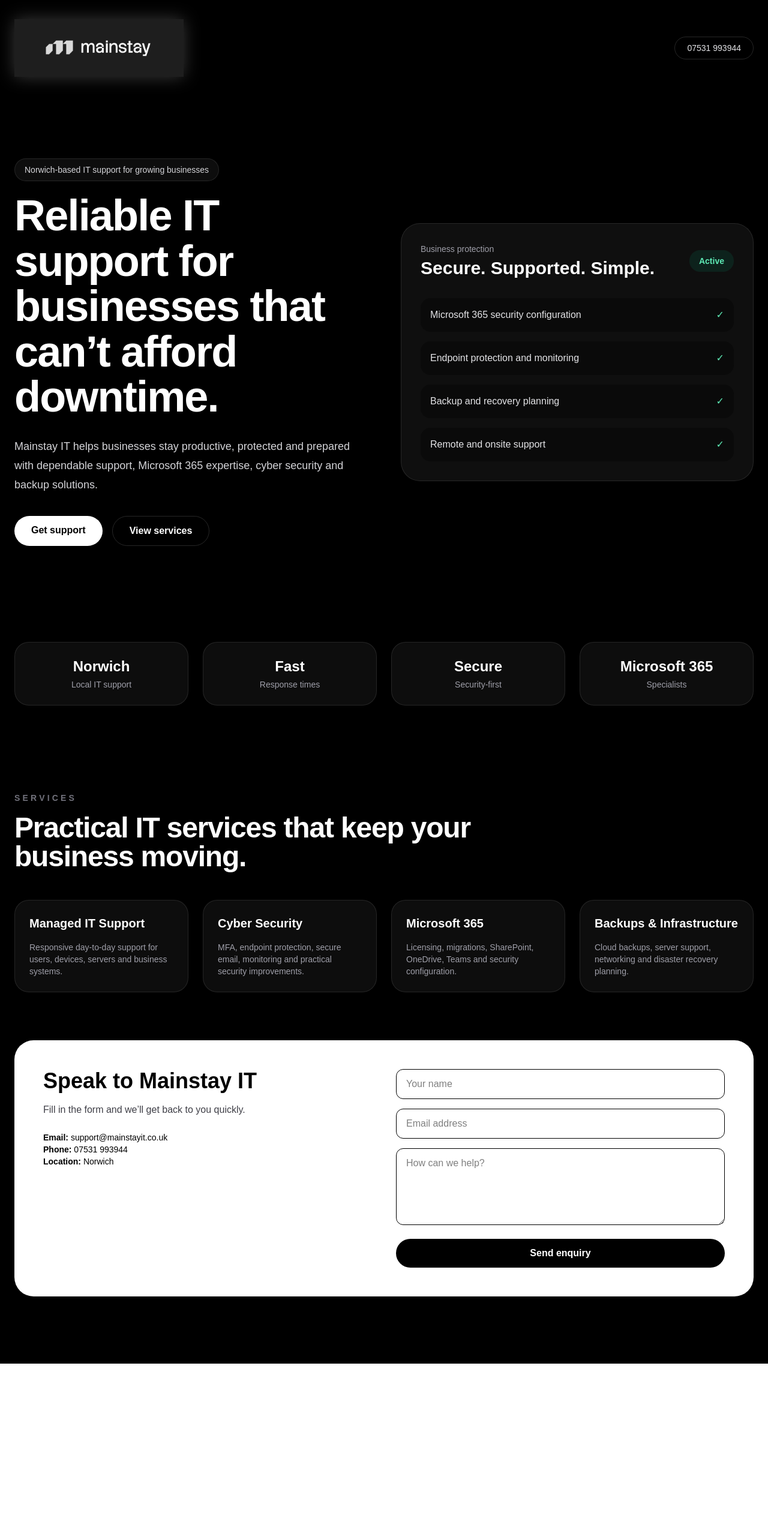
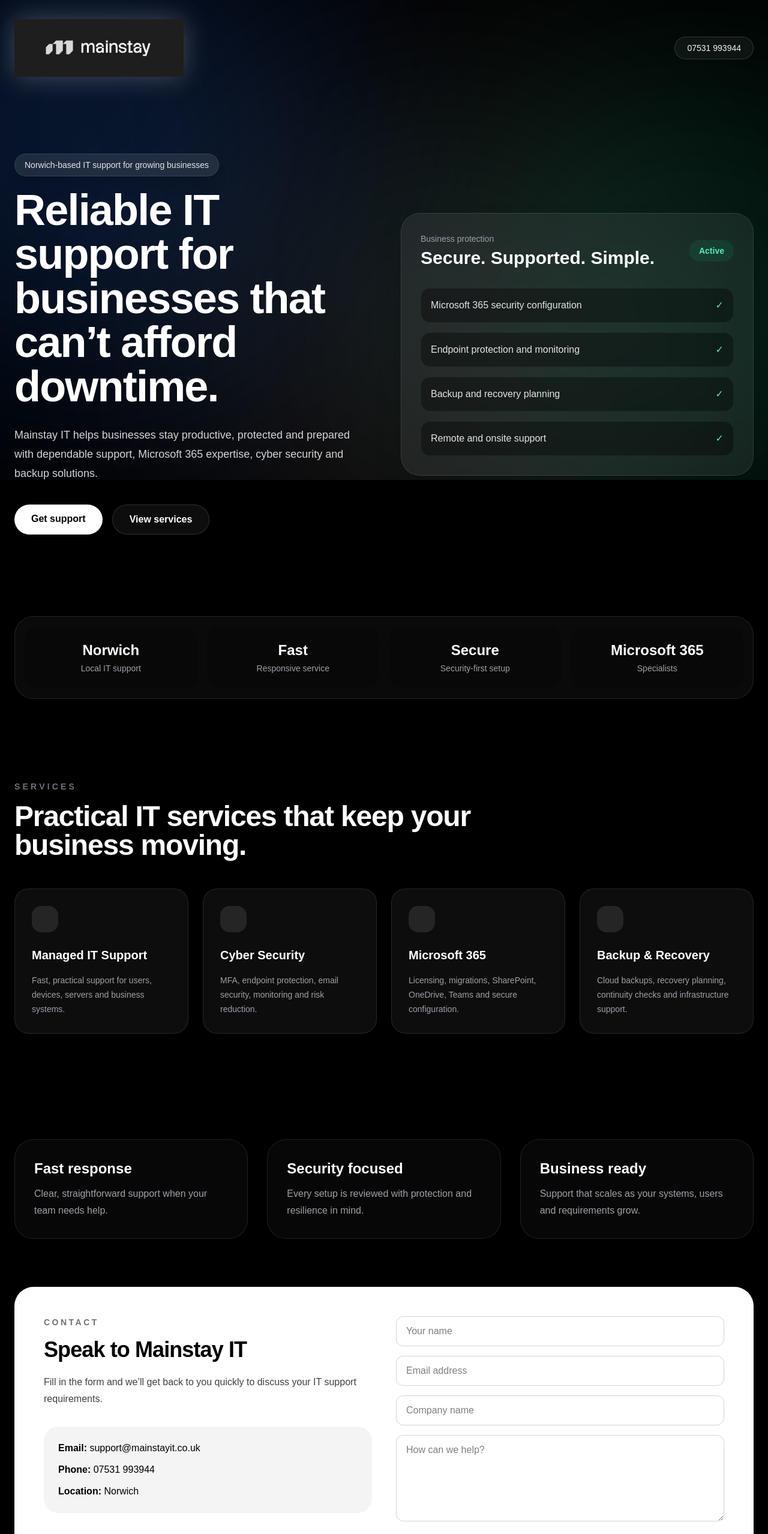
Before and after one commit to MainstayITLtd/mainstay-it, a Next.js app: page / in a window 1280 px wide. Shown: the top 2557 px of the page at 60% size. Before the commit the page ends 2273 px from the top, so only its background shows below. Built offline with nearby package versions, Linux system fonts and the light colour scheme.

Commit message:
Premium animated background

```diff
--- a/app/page.tsx
+++ b/app/page.tsx
@@ -1,47 +1,55 @@
 export default function Home() {
   const services = [
-    ["Managed IT Support", "Responsive day-to-day support for users, devices, servers and business systems."],
-    ["Cyber Security", "MFA, endpoint protection, secure email, monitoring and practical security improvements."],
-    ["Microsoft 365", "Licensing, migrations, SharePoint, OneDrive, Teams and security configuration."],
-    ["Backups & Infrastructure", "Cloud backups, server support, networking and disaster recovery planning."],
+    ["Managed IT Support", "Fast, practical support for users, devices, servers and business systems."],
+    ["Cyber Security", "MFA, endpoint protection, email security, monitoring and risk reduction."],
+    ["Microsoft 365", "Licensing, migrations, SharePoint, OneDrive, Teams and secure configuration."],
+    ["Backup & Recovery", "Cloud backups, recovery planning, continuity checks and infrastructure support."],
+  ];
+
+  const trust = [
+    ["Norwich", "Local IT support"],
+    ["Fast", "Responsive service"],
+    ["Secure", "Security-first setup"],
+    ["Microsoft 365", "Specialists"],
   ];
 
   return (
     <main className="relative min-h-screen overflow-hidden bg-black text-white">
-
-      {/* 🔥 Animated background */}
-      <div className="pointer-events-none fixed inset-0 -z-10 overflow-hidden">
-        <div className="absolute left-[-10%] top-[-10%] h-[500px] w-[500px] animate-pulse rounded-full bg-white/10 blur-[120px]" />
-        <div className="absolute right-[-10%] top-[30%] h-[450px] w-[450px] animate-pulse rounded-full bg-blue-500/10 blur-[140px]" />
-        <div className="absolute bottom-[-15%] left-[35%] h-[500px] w-[500px] animate-pulse rounded-full bg-emerald-500/10 blur-[150px]" />
+      {/* Premium animated background */}
+      <div className="pointer-events-none fixed inset-0 z-0 overflow-hidden">
+        <div className="absolute left-[-20%] top-[-20%] h-[800px] w-[800px] animate-pulse rounded-full bg-blue-500/20 blur-[170px]" />
+        <div className="absolute right-[-20%] top-[15%] h-[760px] w-[760px] animate-pulse rounded-full bg-emerald-400/15 blur-[180px]" />
+        <div className="absolute bottom-[-25%] left-[25%] h-[850px] w-[850px] animate-pulse rounded-full bg-white/10 blur-[190px]" />
+        <div className="absolute inset-0 bg-[linear-gradient(rgba(255,255,255,0.035)_1px,transparent_1px),linear-gradient(90deg,rgba(255,255,255,0.035)_1px,transparent_1px)] bg-[size:72px_72px] opacity-20" />
       </div>
 
-      <div className="mx-auto max-w-7xl px-6 py-8">
-
+      <div className="relative z-10 mx-auto max-w-7xl px-6 py-8">
         {/* Header */}
         <header className="mb-24 flex items-center justify-between">
-          <img
-            src="/Logo%20290426.jpeg"
-            className="h-20 w-auto drop-shadow-[0_0_14px_rgba(255,255,255,0.22)] md:h-24"
-            alt="Mainstay IT"
-          />
+          <a href="#" aria-label="Mainstay IT home">
+            <img
+              src="/Logo%20290426.jpeg"
+              className="h-20 w-auto drop-shadow-[0_0_22px_rgba(255,255,255,0.25)] md:h-24"
+              alt="Mainstay IT"
+            />
+          </a>
 
           <a
             href="tel:07531993944"
-            className="rounded-full border border-white/15 px-5 py-2 text-sm text-zinc-200 hover:bg-white hover:text-black"
+            className="rounded-full border border-white/15 bg-white/5 px-5 py-2 text-sm font-medium text-zinc-100 backdrop-blur hover:bg-white hover:text-black"
           >
             07531 993944
           </a>
         </header>
 
         {/* Hero */}
-        <section className="grid items-center gap-14 pb-24 pt-10 lg:grid-cols-2">
+        <section className="grid items-center gap-14 pb-24 pt-8 lg:grid-cols-2">
           <div>
-            <p className="mb-5 inline-flex rounded-full border border-white/10 bg-white/5 px-4 py-2 text-sm text-zinc-300">
+            <p className="mb-5 inline-flex rounded-full border border-white/10 bg-white/10 px-4 py-2 text-sm text-zinc-200 shadow-xl backdrop-blur">
               Norwich-based IT support for growing businesses
             </p>
 
-            <h1 className="max-w-4xl text-6xl font-bold leading-[1.05] tracking-tight md:text-7xl">
+            <h1 className="max-w-5xl text-6xl font-bold leading-[1.02] tracking-tight md:text-7xl">
               Reliable IT support for businesses that can’t afford downtime.
             </h1>
 
@@ -52,21 +60,21 @@ export default function Home() {
             <div className="mt-9 flex flex-col gap-4 sm:flex-row">
               <a
                 href="#contact"
-                className="rounded-full bg-white px-7 py-3 text-center font-semibold text-black hover:bg-zinc-200"
+                className="rounded-full bg-white px-7 py-3 text-center font-semibold text-black shadow-xl hover:bg-zinc-200"
               >
                 Get support
               </a>
               <a
                 href="#services"
-                className="rounded-full border border-white/15 px-7 py-3 text-center font-semibold text-white hover:bg-white/10"
+                className="rounded-full border border-white/15 bg-white/5 px-7 py-3 text-center font-semibold text-white backdrop-blur hover:bg-white/10"
               >
                 View services
               </a>
             </div>
           </div>
 
-          <div className="rounded-[2rem] border border-white/10 bg-white/[0.06] p-8 shadow-2xl backdrop-blur">
-            <div className="mb-8 flex items-center justify-between">
+          <div className="rounded-[2rem] border border-white/10 bg-white/[0.07] p-8 shadow-2xl backdrop-blur-xl">
+            <div className="mb-8 flex items-center justify-between gap-6">
               <div>
                 <p className="text-sm text-zinc-400">Business protection</p>
                 <p className="mt-1 text-3xl font-bold">Secure. Supported. Simple.</p>
@@ -83,7 +91,10 @@ export default function Home() {
                 "Backup and recovery planning",
                 "Remote and onsite support",
               ].map((item) => (
-                <div key={item} className="flex items-center justify-between rounded-2xl bg-black/35 p-4">
+                <div
+                  key={item}
+                  className="flex items-center justify-between rounded-2xl border border-white/5 bg-black/35 p-4"
+                >
                   <span className="text-zinc-200">{item}</span>
                   <span className="text-emerald-300">✓</span>
                 </div>
@@ -92,16 +103,11 @@ export default function Home() {
           </div>
         </section>
 
-        {/* Trust */}
-        <section className="py-16">
-          <div className="grid gap-6 md:grid-cols-4 text-center">
-            {[
-              ["Norwich", "Local IT support"],
-              ["Fast", "Response times"],
-              ["Secure", "Security-first"],
-              ["Microsoft 365", "Specialists"],
-            ].map(([title, text]) => (
-              <div key={title} className="rounded-3xl border border-white/10 bg-white/[0.05] p-6">
+        {/* Trust bar */}
+        <section className="py-10">
+          <div className="grid gap-4 rounded-[2rem] border border-white/10 bg-white/[0.04] p-4 backdrop-blur md:grid-cols-4">
+            {trust.map(([title, text]) => (
+              <div key={title} className="rounded-3xl bg-black/25 p-6 text-center">
                 <p className="text-2xl font-bold">{title}</p>
                 <p className="mt-1 text-sm text-zinc-400">{text}</p>
               </div>
@@ -110,7 +116,7 @@ export default function Home() {
         </section>
 
         {/* Services */}
-        <section id="services" className="py-20">
+        <section id="services" className="py-24">
           <p className="text-sm font-semibold uppercase tracking-[0.3em] text-zinc-500">
             Services
           </p>
@@ -121,27 +127,55 @@ export default function Home() {
 
           <div className="mt-12 grid gap-6 md:grid-cols-2 lg:grid-cols-4">
             {services.map(([title, text]) => (
-              <div key={title} className="rounded-3xl border border-white/10 bg-white/[0.05] p-6 hover:-translate-y-1 transition">
+              <div
+                key={title}
+                className="group rounded-3xl border border-white/10 bg-white/[0.05] p-7 backdrop-blur transition hover:-translate-y-1 hover:bg-white/[0.09]"
+              >
+                <div className="mb-6 h-11 w-11 rounded-2xl bg-white/10 transition group-hover:bg-white/20" />
                 <h3 className="text-xl font-bold">{title}</h3>
-                <p className="mt-4 text-sm text-zinc-400">{text}</p>
+                <p className="mt-4 text-sm leading-6 text-zinc-400">{text}</p>
               </div>
             ))}
           </div>
         </section>
 
+        {/* Value section */}
+        <section className="grid gap-8 py-20 lg:grid-cols-3">
+          {[
+            ["Fast response", "Clear, straightforward support when your team needs help."],
+            ["Security focused", "Every setup is reviewed with protection and resilience in mind."],
+            ["Business ready", "Support that scales as your systems, users and requirements grow."],
+          ].map(([title, text]) => (
+            <div
+              key={title}
+              className="rounded-[2rem] border border-white/10 bg-zinc-950/80 p-8 backdrop-blur"
+            >
+              <h3 className="text-2xl font-bold">{title}</h3>
+              <p className="mt-3 leading-7 text-zinc-400">{text}</p>
+            </div>
+          ))}
+        </section>
+
         {/* Contact */}
-        <section id="contact" className="mb-20 rounded-[2rem] bg-white p-8 text-black md:p-12">
-          <div className="grid gap-10 lg:grid-cols-2">
-
+        <section
+          id="contact"
+          className="mb-20 rounded-[2rem] border border-white/10 bg-white p-8 text-black shadow-2xl md:p-12"
+        >
+          <div className="grid gap-10 lg:grid-cols-2 lg:items-start">
             <div>
-              <h2 className="text-4xl font-bold">Speak to Mainstay IT</h2>
-              <p className="mt-4 text-zinc-700">
-                Fill in the form and we’ll get back to you quickly.
+              <p className="text-sm font-semibold uppercase tracking-[0.25em] text-zinc-500">
+                Contact
+              </p>
+              <h2 className="mt-4 text-4xl font-bold tracking-tight">
+                Speak to Mainstay IT
+              </h2>
+              <p className="mt-5 max-w-xl leading-7 text-zinc-700">
+                Fill in the form and we’ll get back to you quickly to discuss your IT support requirements.
               </p>
 
-              <div className="mt-6 text-sm">
-                <p><strong>Email:</strong> support@mainstayit.co.uk</p>
-                <p><strong>Phone:</strong> 07531 993944</p>
+              <div className="mt-8 rounded-3xl bg-zinc-100 p-6">
+                <p className="mb-3"><strong>Email:</strong> support@mainstayit.co.uk</p>
+                <p className="mb-3"><strong>Phone:</strong> 07531 993944</p>
                 <p><strong>Location:</strong> Norwich</p>
               </div>
             </div>
@@ -151,18 +185,45 @@ export default function Home() {
               method="POST"
               className="space-y-4"
             >
-              <input name="name" required placeholder="Your name" className="w-full rounded-xl border px-4 py-3" />
-              <input name="email" type="email" required placeholder="Email address" className="w-full rounded-xl border px-4 py-3" />
-              <textarea name="message" required placeholder="How can we help?" className="w-full rounded-xl border px-4 py-3 h-32" />
+              <input
+                type="text"
+                name="name"
+                placeholder="Your name"
+                required
+                className="w-full rounded-xl border border-zinc-300 px-4 py-3 outline-none focus:border-black"
+              />
 
-              <button className="w-full bg-black text-white py-3 rounded-full font-semibold">
+              <input
+                type="email"
+                name="email"
+                placeholder="Email address"
+                required
+                className="w-full rounded-xl border border-zinc-300 px-4 py-3 outline-none focus:border-black"
+              />
+
+              <input
+                type="text"
+                name="company"
+                placeholder="Company name"
+                className="w-full rounded-xl border border-zinc-300 px-4 py-3 outline-none focus:border-black"
+              />
+
+              <textarea
+                name="message"
+                placeholder="How can we help?"
+                required
+                className="h-36 w-full rounded-xl border border-zinc-300 px-4 py-3 outline-none focus:border-black"
+              />
+
+              <button
+                type="submit"
+                className="w-full rounded-full bg-black px-6 py-3 font-semibold text-white hover:bg-zinc-800"
+              >
                 Send enquiry
               </button>
             </form>
-
           </div>
         </section>
-
       </div>
     </main>
   );
```
